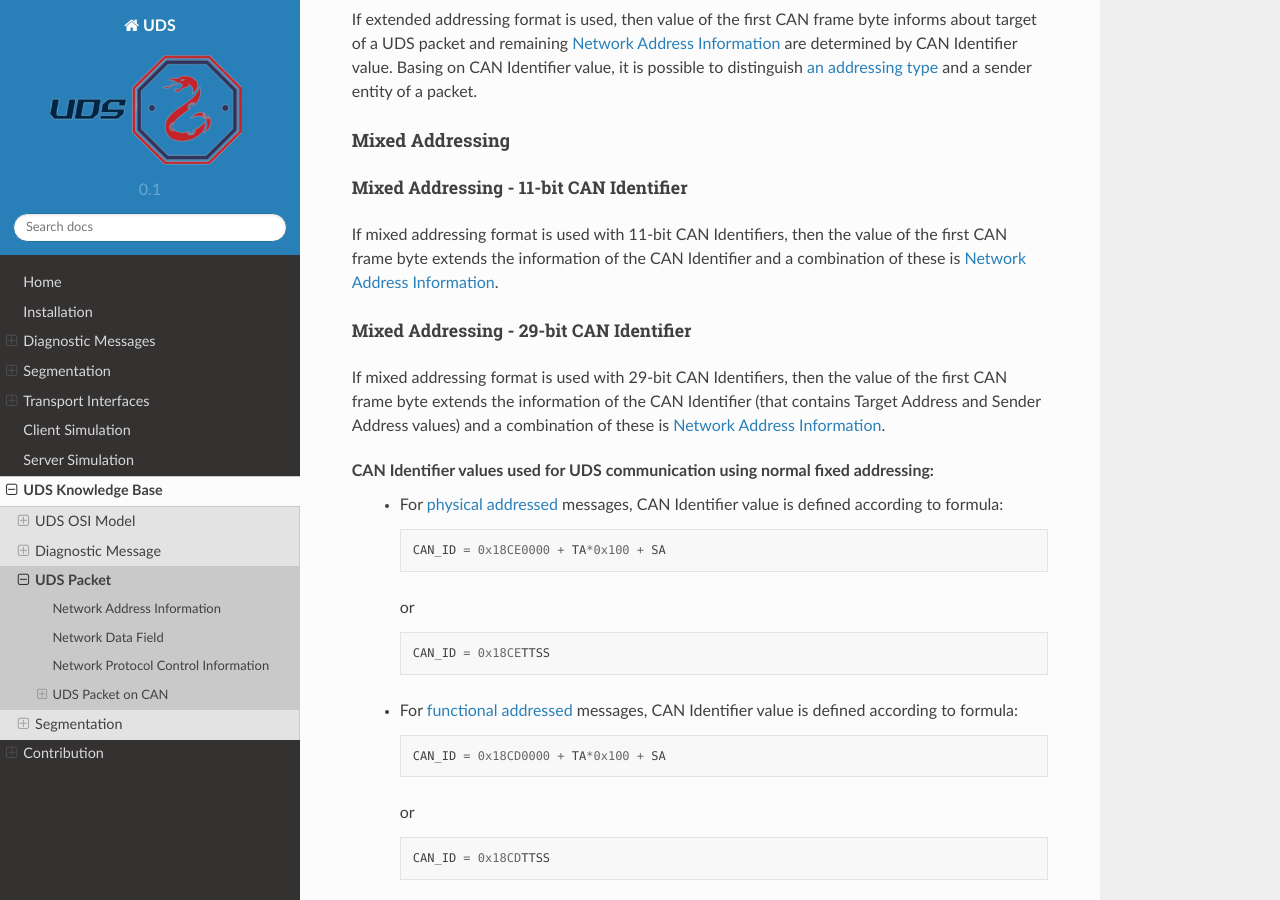
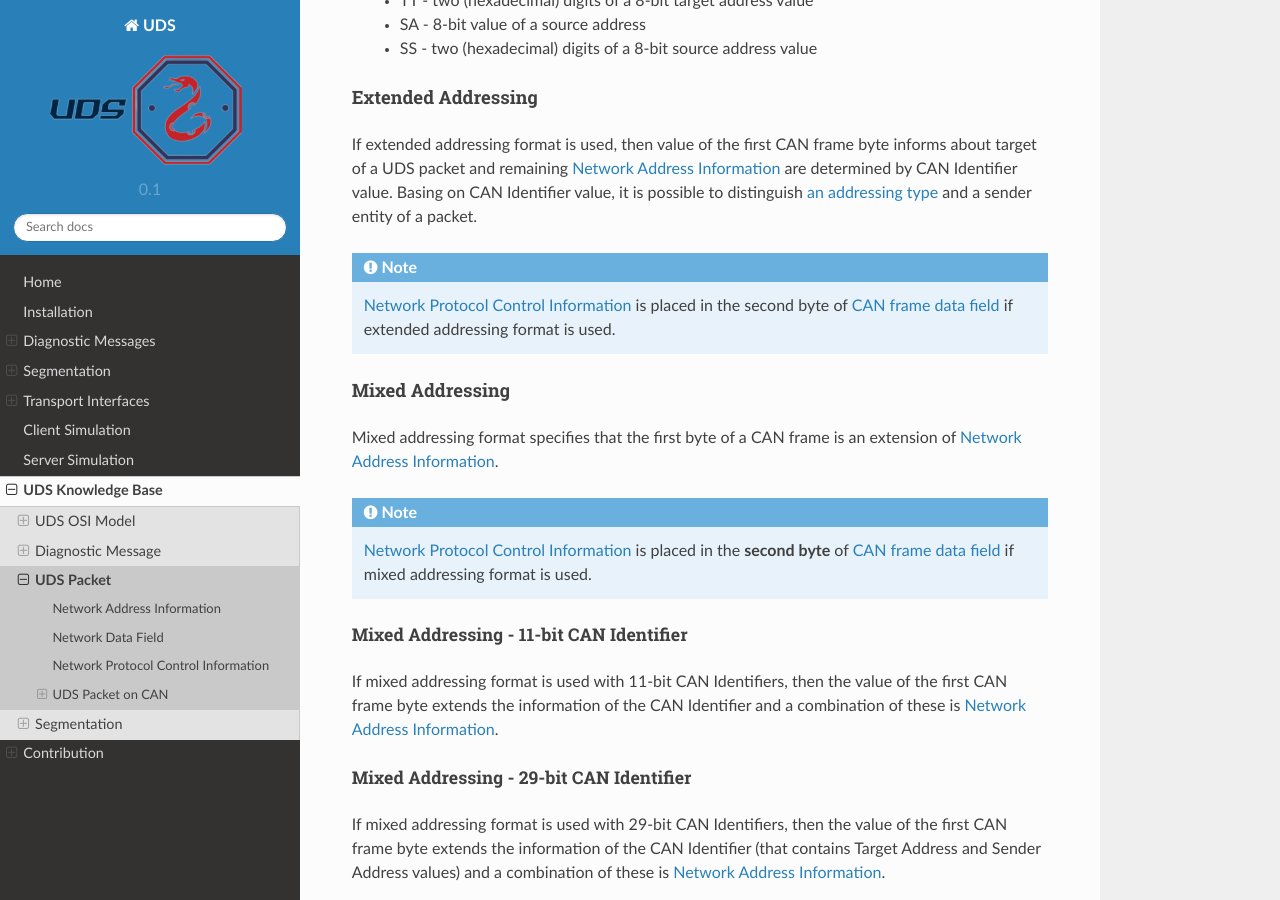
Before and after one commit to mdabrowski1990/uds, a Sphinx documentation site: the page built from docs/source/pages/knowledge_base/packet.rst, in a window 1280 px wide and 900 px high, scrolled down 3675 px. Built offline with Sphinx 7.4.7 and the Read the Docs theme 2.0.0, drawn with Linux system fonts in a browser that asks for light colours; pages that are not in the unit, such as notebooks, are missing from menus; some of the changed text lies outside the part shown.

Commit message:
Update packet.rst
Quick fix

```diff
--- a/docs/source/pages/knowledge_base/packet.rst
+++ b/docs/source/pages/knowledge_base/packet.rst
@@ -137,6 +137,9 @@ a sender and a target/targets entities of a packet.
 .. note:: Correspondence between `Network Address Information`_ and the value of CAN Identifier is left open for
    a network designer unless :ref:`normal fixed addressing <knowledge-base-can-normal-fixed-addressing>` subformat is used.
 
+.. note:: `Network Protocol Control Information`_ is placed in the **first byte** of
+   :ref:`CAN frame data field <knowledge-base-can-data-field>` if normal addressing format is used.
+
 
 .. _knowledge-base-can-normal-fixed-addressing:
 
@@ -191,11 +194,20 @@ and remaining `Network Address Information`_ are determined by CAN Identifier va
 Basing on CAN Identifier value, it is possible to distinguish :ref:`an addressing type <knowledge-base-addressing>` and
 a sender entity of a packet.
 
+.. note:: `Network Protocol Control Information`_ is placed in the second byte of
+   :ref:`CAN frame data field <knowledge-base-can-data-field>` if extended addressing format is used.
+
+
 
 .. _knowledge-base-can-mixed-addressing:
 
 Mixed Addressing
 ''''''''''''''''
+Mixed addressing format specifies that the first byte of a CAN frame is an extension of `Network Address Information`_.
+
+.. note:: `Network Protocol Control Information`_ is placed in the **second byte** of
+   :ref:`CAN frame data field <knowledge-base-can-data-field>` if mixed addressing format is used.
+
 
 Mixed Addressing - 11-bit CAN Identifier
 ........................................
@@ -294,7 +306,7 @@ CAN frame data optimization is an alternative to `CAN Frame Data Padding`_.
 If a number of bytes specified in a UDS Packet is shorter than a number of bytes in CAN frame's data field,
 then the sender might decrease DLC value of the :ref:`CAN frame <knowledge-base-can-frame>`.
 
-.. wanining:: TODO: not finished yet.
+.. warning:: TODO: not finished yet.
 
 
 .. _knowledge-base-can-n-pci:
```
